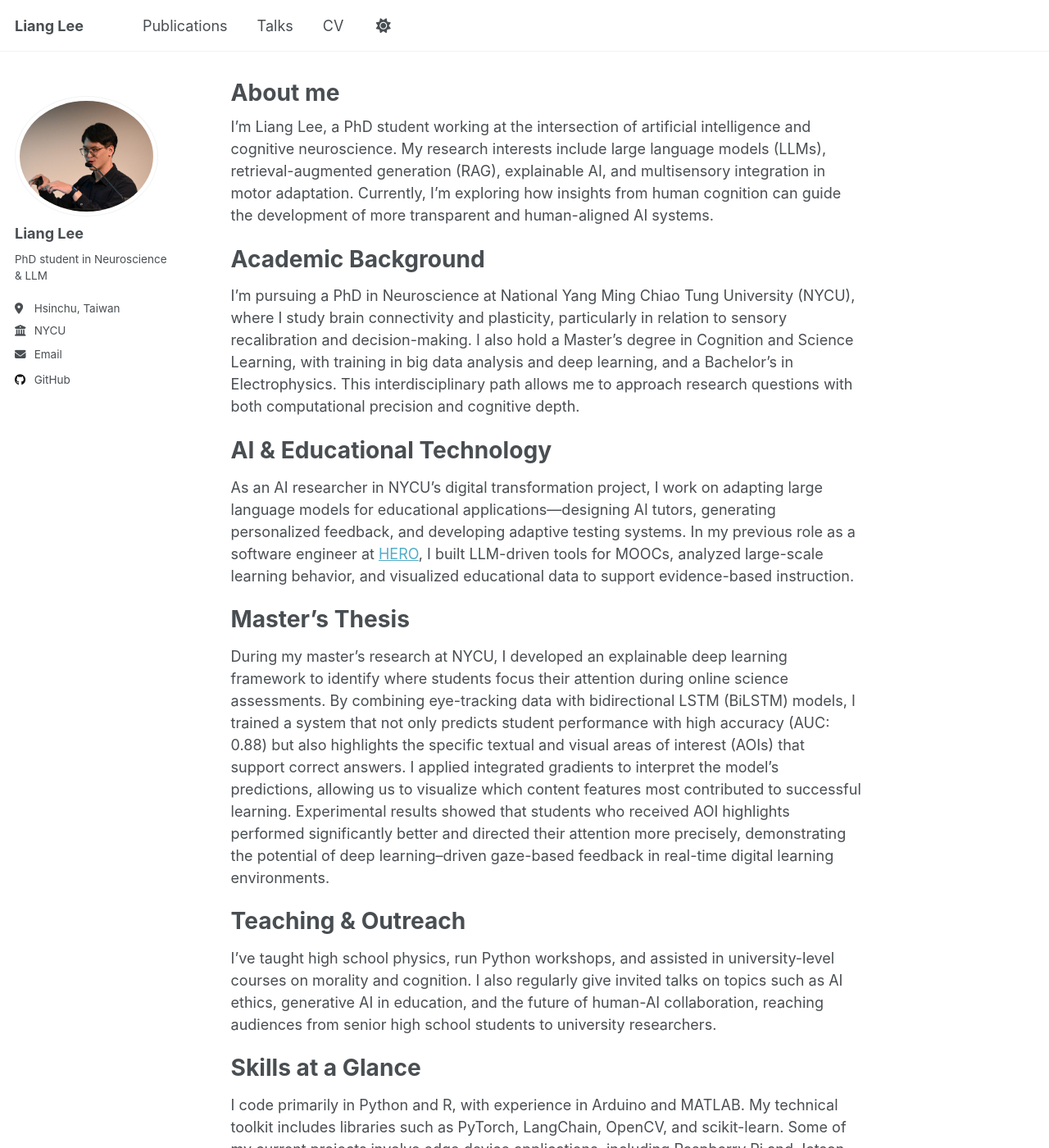
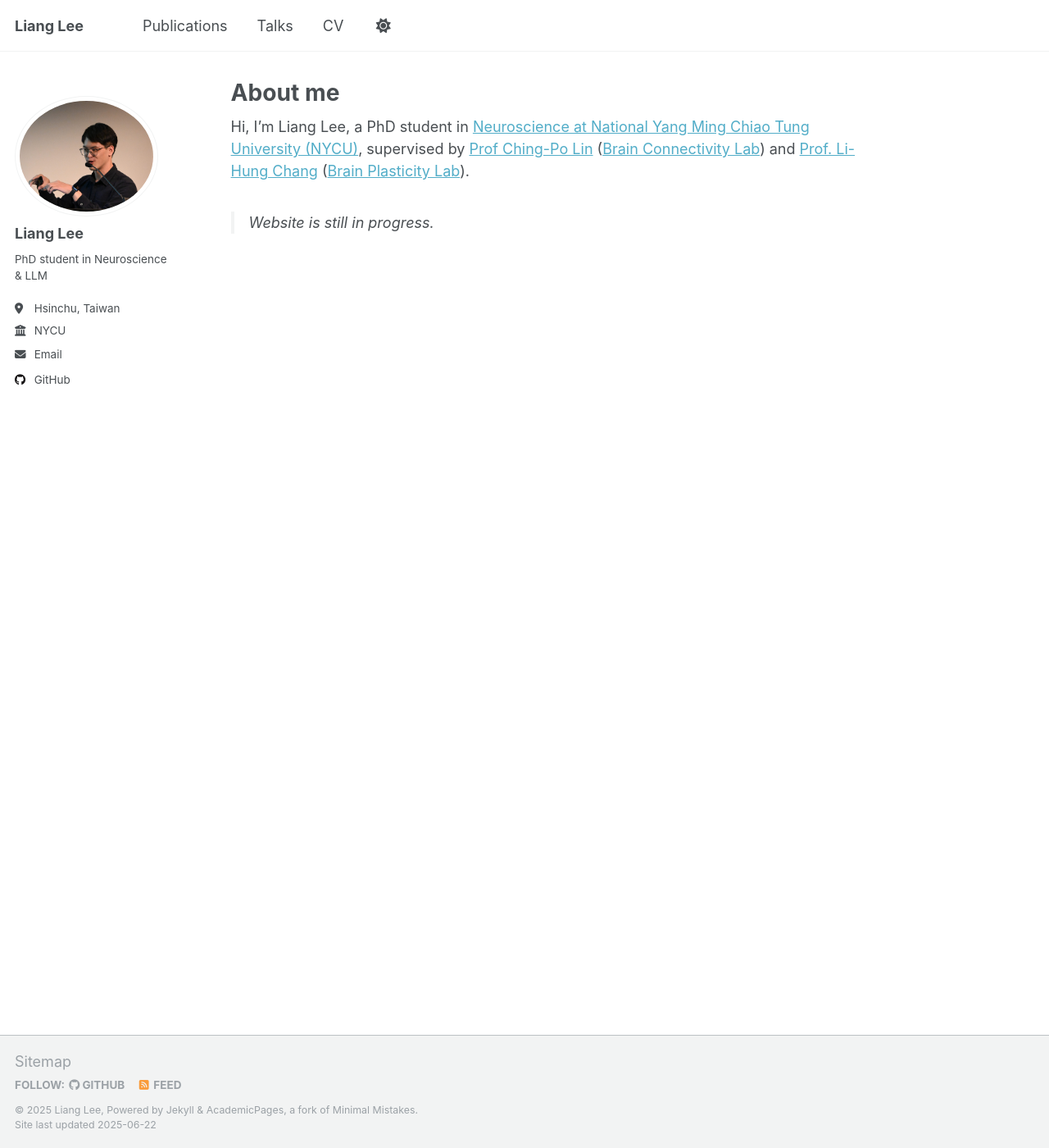
Before and after one commit to liangleeTW/liangleeTW.github.io, a Jekyll site: the page built from _pages/about.md, in a window 1280 px wide and 1400 px high. Shown: the whole window at 82% size. Built offline with Jekyll 4.4.1, drawn with Linux system fonts in a browser that asks for light colours; some of the changed text lies outside the part shown.

Commit message:
update about

```diff
--- a/_pages/about.md
+++ b/_pages/about.md
@@ -7,32 +7,7 @@ redirect_from:
   - /about.html
 ---
 
-I’m Liang Lee, a PhD student working at the intersection of artificial intelligence and cognitive neuroscience. My research interests include large language models (LLMs), retrieval-augmented generation (RAG), explainable AI, and multisensory integration in motor adaptation. Currently, I’m exploring how insights from human cognition can guide the development of more transparent and human-aligned AI systems.
+Hi, I’m Liang Lee, a PhD student in [Neuroscience at National Yang Ming Chiao Tung University (NYCU)](https://ins.nycu.edu.tw/index.php/en/institute-of-neuroscience-nycu/), supervised by [Prof Ching-Po Lin](https://ins.nycu.edu.tw/index.php/en/institute-of-neuroscience-nycu/faculty/chingpo-lin/) ([Brain Connectivity Lab](https://bclab.lab.nycu.edu.tw/index_en.html)) and [Prof. Li-Hung Chang](https://ins.nycu.edu.tw/index.php/en/institute-of-neuroscience-nycu/faculty/lihung-chang/#experience) ([Brain Plasticity Lab](https://plasticitylab.weebly.com/)).
 
 
-Academic Background
-======
-I’m pursuing a PhD in Neuroscience at National Yang Ming Chiao Tung University (NYCU), where I study brain connectivity and plasticity, particularly in relation to sensory recalibration and decision-making. I also hold a Master’s degree in Cognition and Science Learning, with training in big data analysis and deep learning, and a Bachelor’s in Electrophysics. This interdisciplinary path allows me to approach research questions with both computational precision and cognitive depth.
-
-AI & Educational Technology
-======
-As an AI researcher in NYCU’s digital transformation project, I work on adapting large language models for educational applications—designing AI tutors, generating personalized feedback, and developing adaptive testing systems. In my previous role as a software engineer at [HERO](https://hero.nycu.edu.tw/), I built LLM-driven tools for MOOCs, analyzed large-scale learning behavior, and visualized educational data to support evidence-based instruction.
-
-Master's Thesis
-======
-During my master’s research at NYCU, I developed an explainable deep learning framework to identify where students focus their attention during online science assessments. By combining eye-tracking data with bidirectional LSTM (BiLSTM) models, I trained a system that not only predicts student performance with high accuracy (AUC: 0.88) but also highlights the specific textual and visual areas of interest (AOIs) that support correct answers. I applied integrated gradients to interpret the model’s predictions, allowing us to visualize which content features most contributed to successful learning. Experimental results showed that students who received AOI highlights performed significantly better and directed their attention more precisely, demonstrating the potential of deep learning–driven gaze-based feedback in real-time digital learning environments.
-
-Teaching & Outreach
-======
-I’ve taught high school physics, run Python workshops, and assisted in university-level courses on morality and cognition. I also regularly give invited talks on topics such as AI ethics, generative AI in education, and the future of human-AI collaboration, reaching audiences from senior high school students to university researchers.
-
-Skills at a Glance
-======
-I code primarily in Python and R, with experience in Arduino and MATLAB. My technical toolkit includes libraries such as PyTorch, LangChain, OpenCV, and scikit-learn. Some of my current projects involve edge device applications, including Raspberry Pi and Jetson Nano, and their integration with AI-driven sensing and control systems. I'm part of a team building a prism adaptation paradigm from scratch using Arduino and a custom mechanical setup, enabling precise control over timing and feedback in sensorimotor experiments. My core strength lies in bridging cognitive science insights with technical execution, aiming to create interpretable and human-centered AI systems.
-
-Personal Interests
-======
-[Minesweeper.Online](https://minesweeper.online/player/15372903) Global ranking: 7709 / 8525285 (0.09%)
-
-Website is still in progress.
-======
+> Website is still in progress.
```
